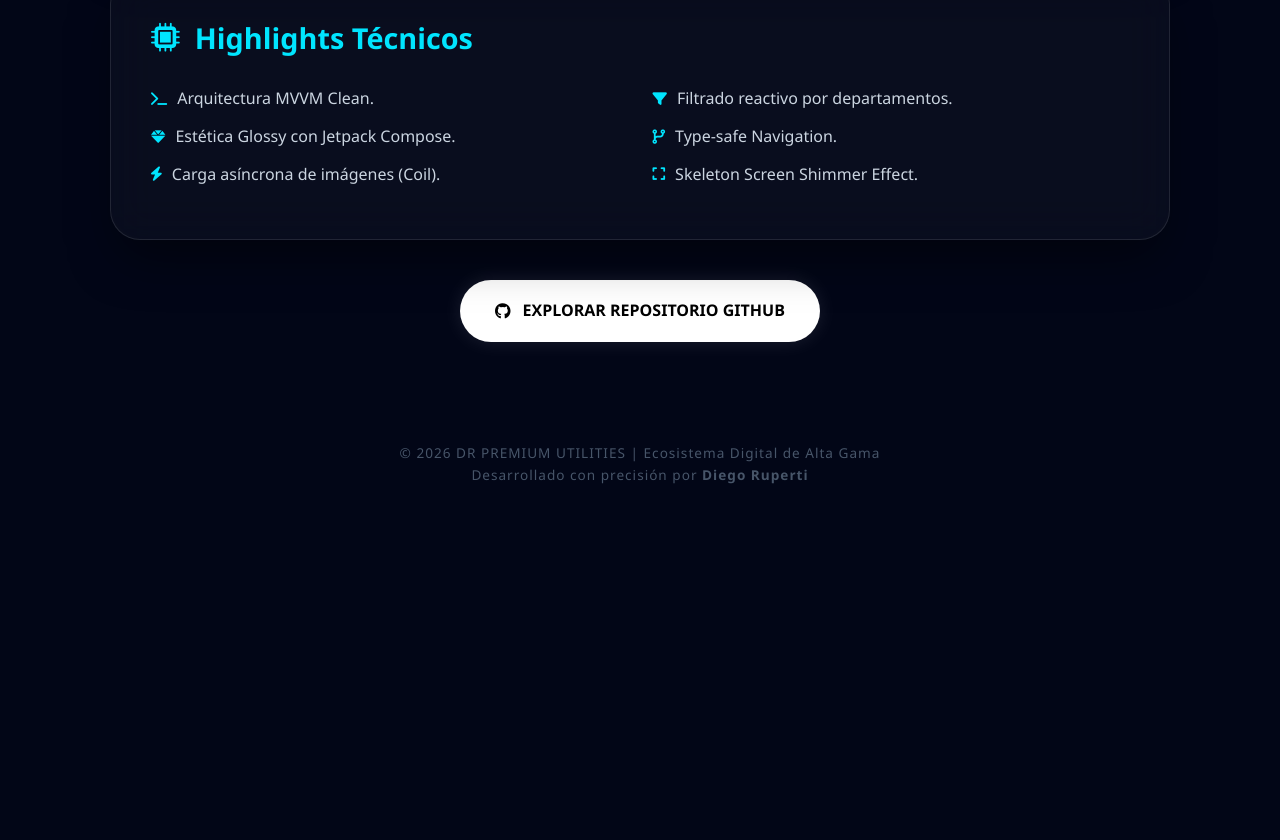
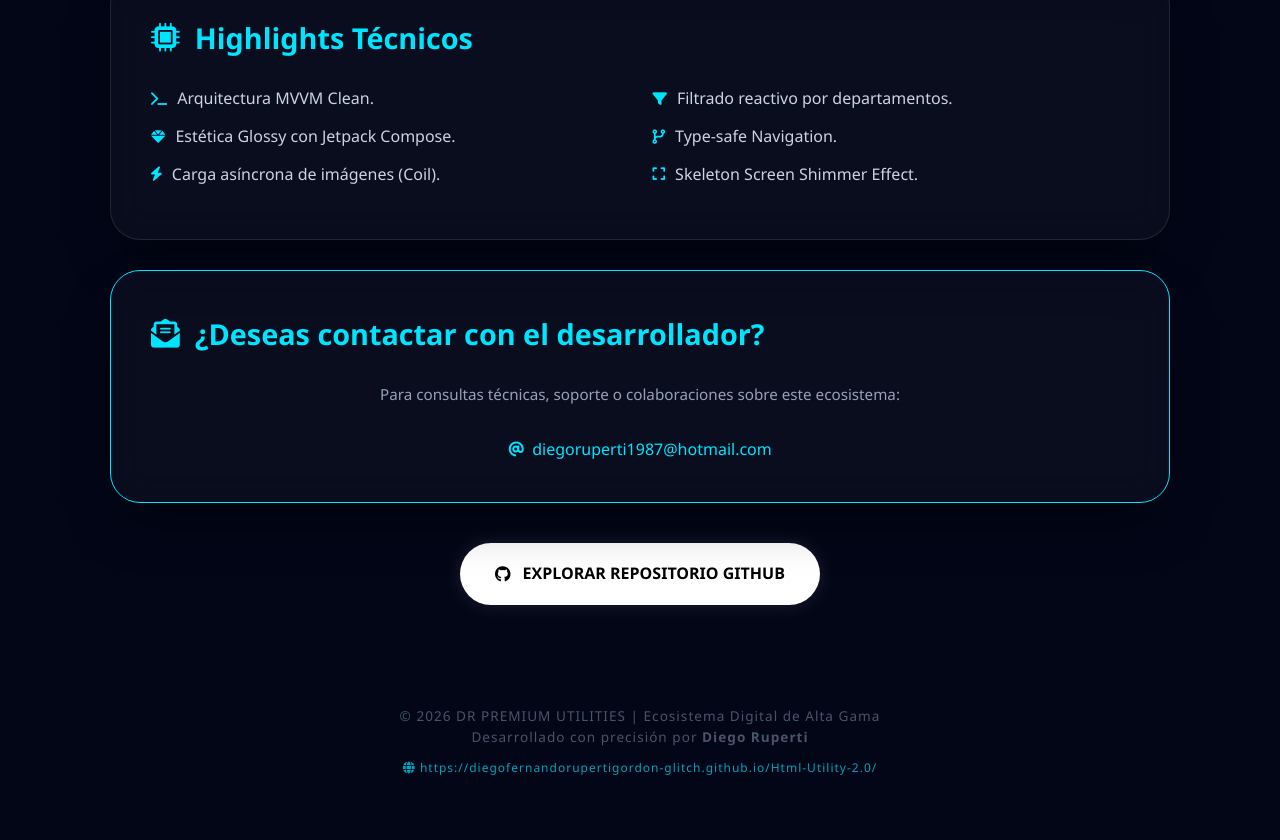
Before and after one commit to diegofernandorupertigordon-glitch/Html-Utility-2.0, a plain HTML site: page index.html in a window 1280 px wide. Shown: the part 3099-3939 px from the top of the page. Before the commit the page ends 3684 px from the top, so only its background shows below. Drawn offline with Linux system fonts and the light colour scheme.

Commit message:
actualizacion 2

```diff
--- a/index.html
+++ b/index.html
@@ -4,6 +4,7 @@
     <meta charset="UTF-8">
     <meta name="viewport" content="width=device-width, initial-scale=1.0">
     <title>DR Premium Utilities | Ecosystem Report</title>
+    <link rel="canonical" href="https://diegofernandorupertigordon-glitch.github.io/Html-Utility-2.0/" />
     <link href="https://cdnjs.cloudflare.com/ajax/libs/font-awesome/6.0.0/css/all.min.css" rel="stylesheet">
     <style>
         :root {
@@ -205,6 +206,22 @@
             font-size: 0.9rem;
         }
 
+        /* Estilo para el área de contacto */
+        .contact-link {
+            color: var(--neon-cyan);
+            text-decoration: none;
+            transition: 0.3s;
+            display: flex;
+            align-items: center;
+            gap: 8px;
+            margin-top: 10px;
+        }
+
+        .contact-link:hover {
+            color: var(--premium-gold);
+            padding-left: 5px;
+        }
+
         .footer-text {
             text-align: center;
             color: #475569;
@@ -323,13 +340,26 @@
             </div>
         </div>
 
+        <div class="glass-card" style="text-align: center; border: 1px solid var(--neon-cyan);">
+            <h2><i class="fas fa-envelope-open-text"></i> ¿Deseas contactar con el desarrollador?</h2>
+            <p>Para consultas técnicas, soporte o colaboraciones sobre este ecosistema:</p>
+            <div style="display: flex; justify-content: center; gap: 30px; margin-top: 20px;">
+                <a href="mailto:diegoruperti1987@hotmail.com" class="contact-link">
+                    <i class="fas fa-at"></i> diegoruperti1987@hotmail.com
+                </a>
+            </div>
+        </div>
+
         <a href="https://github.com/diegofernandorupertigordon-glitch/DR.git" class="btn-github" target="_blank">
             <i class="fab fa-github"></i> EXPLORAR REPOSITORIO GITHUB
         </a>
 
         <div class="footer-text">
             © 2026 DR PREMIUM UTILITIES | Ecosistema Digital de Alta Gama<br>
-            Desarrollado con precisión por <b>Diego Ruperti</b>
+            Desarrollado con precisión por <b>Diego Ruperti</b><br>
+            <a href="https://diegofernandorupertigordon-glitch.github.io/Html-Utility-2.0/" style="color: var(--neon-cyan); text-decoration: none; font-size: 0.75rem; opacity: 0.7; display: block; margin-top: 10px;">
+                <i class="fas fa-globe"></i> https://diegofernandorupertigordon-glitch.github.io/Html-Utility-2.0/
+            </a>
         </div>
     </div>
 
```
